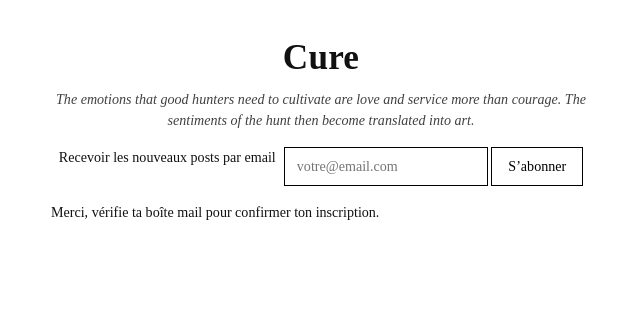
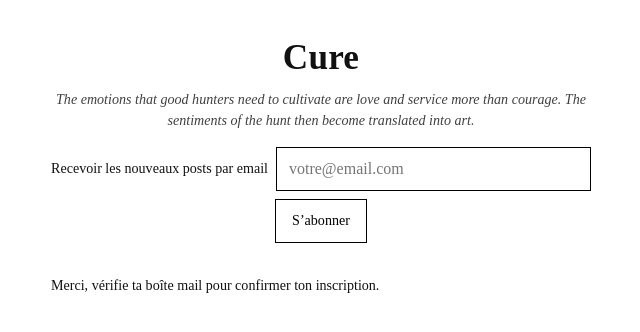
Before and after one commit to equipedenuit/cure, a Jekyll site: the page built from confirmation/index.html, in a window 1280 px wide. Shown: the top 332 px of the page, without its empty margins (319-959 px from the left). Built offline with Jekyll 4.4.1, drawn with Linux system fonts in a browser that asks for light colours.

Commit message:
Update default.html

```diff
--- a/_layouts/default.html
+++ b/_layouts/default.html
@@ -65,50 +65,62 @@
 }
 
 
-/* Conteneur du formulaire */
-form[name="newsletter"] {
-  display: flex;
-  flex-wrap: wrap;
-  gap: .5rem;
-  justify-content: center;
-  margin: 1rem 0;
+/* Ligne du formulaire */
+.nl-row{
+  display:flex;
+  flex-wrap:wrap;
+  justify-content:center;
+  align-items:center;     /* aligne verticalement label + input + bouton */
+  gap:.5rem;
+  margin:1rem 0 2rem;
 }
 
-/* Champ email */
-form[name="newsletter"] input[type="email"] {
-  flex: 1 1 250px;
-  padding: .5rem .75rem;
-  border: 1px solid #000;
-  background: #fff;
-  color: #000;
-  border-radius: 0;         /* look carré */
+/* Label compact, sur une ligne */
+.nl-label{
+  white-space:nowrap;
+  margin:0;               /* pas de décalage vertical */
   font: inherit;
-  max-width: 300px;
 }
 
-/* Bouton */
-form[name="newsletter"] button {
-  padding: .5rem 1rem;
-  border: 1px solid #000;
-  background: #fff;
-  color: #000;
-  border-radius: 0;         /* look carré */
-  font: inherit;
-  cursor: pointer;
+/* Champ email (style carré web 1.0) */
+form[name="newsletter"] input[type="email"]{
+  flex:1 1 260px;
+  max-width:360px;
+  padding:.5rem .75rem;
+  border:1px solid #000;
+  background:#fff;
+  color:#000;
+  border-radius:0;
+  font:inherit;
+  font-size:16px;         /* évite l’auto-zoom iOS */
+  line-height:1.2;
+  min-height:44px;
+  box-sizing:border-box;
+  -webkit-appearance:none;
+  appearance:none;
+  aspect-ratio:auto !important;
 }
 
-/* Hover (desktop) */
-form[name="newsletter"] button:hover {
-  background: #000;
-  color: #fff;
+/* Bouton (comme avant) */
+form[name="newsletter"] button{
+  padding:.5rem 1rem;
+  border:1px solid #000;
+  background:#fff;
+  color:#000;
+  border-radius:0;
+  font:inherit;
+  cursor:pointer;
+  min-height:44px;
+  white-space:nowrap;
 }
+form[name="newsletter"] button:hover{ background:#000;color:#fff; }
+form[name="newsletter"] button:disabled{ background:#f5f5f5;color:#000;opacity:.6;cursor:not-allowed; }
 
-/* État désactivé (mobile + desktop) */
-form[name="newsletter"] button:disabled {
-  background: #f5f5f5;
-  color: #000;              /* force texte noir */
-  opacity: .6;
-  cursor: not-allowed;
+/* Mobile: label au-dessus, champs 100% */
+@media (max-width:680px){
+  .nl-label{ flex:1 1 100%; text-align:center; }
+  form[name="newsletter"] input[type="email"],
+  form[name="newsletter"] button{ width:100%; max-width:none; }
 }
 
 
@@ -145,21 +157,17 @@
       data-netlify="true"
       netlify-honeypot="bot-field"
       action="/confirmation/">
+
   <input type="hidden" name="form-name" value="newsletter">
+  <p style="display:none;"><label>Ne pas remplir : <input name="bot-field"></label></p>
 
-  <p style="display:none;">
-    <label>Ne pas remplir : <input name="bot-field"></label>
-  </p>
-
-  <label for="email" style="display:block;margin-bottom:.5rem;">
-    Recevoir les nouveaux posts par email
-  </label>
-
-  <div class="row">
+  <div class="nl-row">
+    <label for="email" class="nl-label">Recevoir les nouveaux posts par email</label>
     <input id="email" name="email" type="email" required placeholder="votre@email.com" aria-label="Adresse email">
     <button type="submit" aria-label="S’abonner">S’abonner</button>
   </div>
 </form>
+
 
 
 
```
